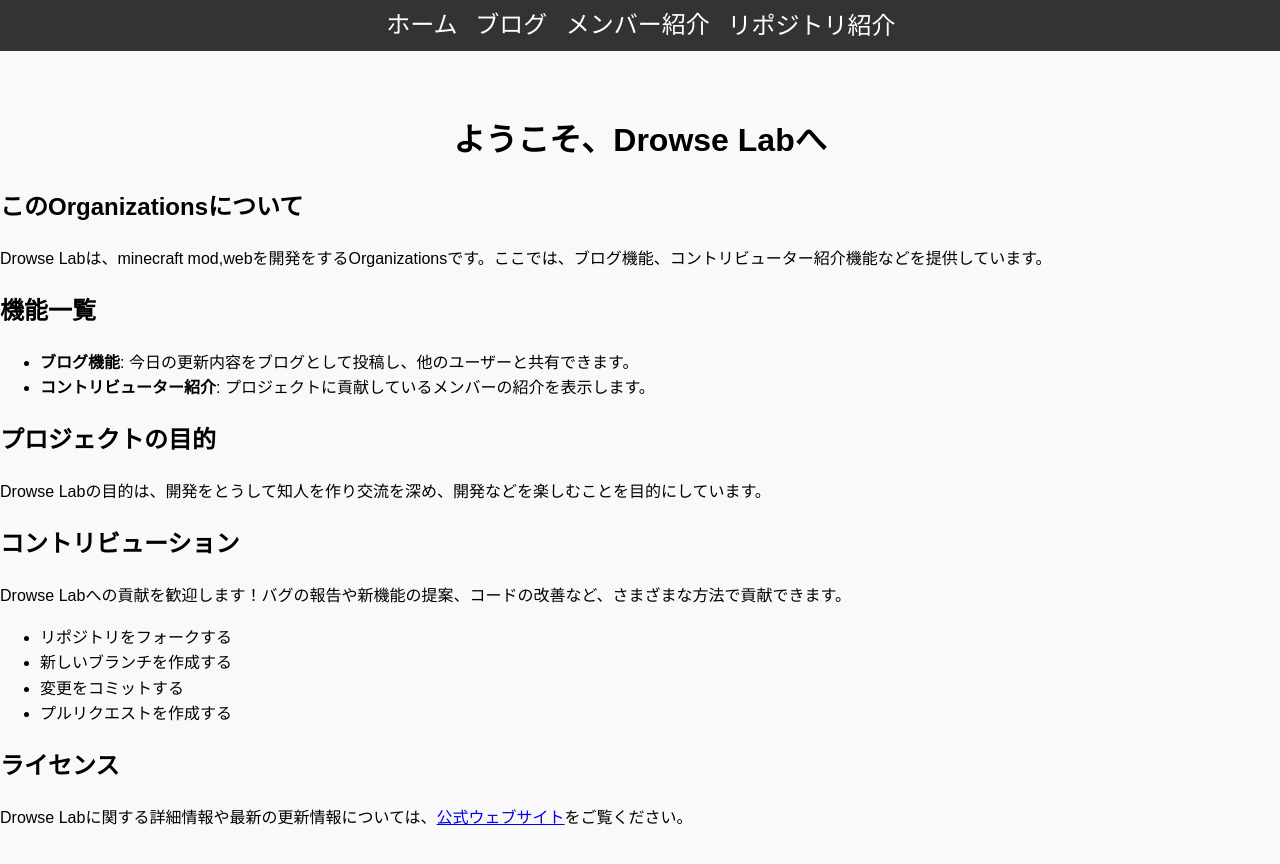
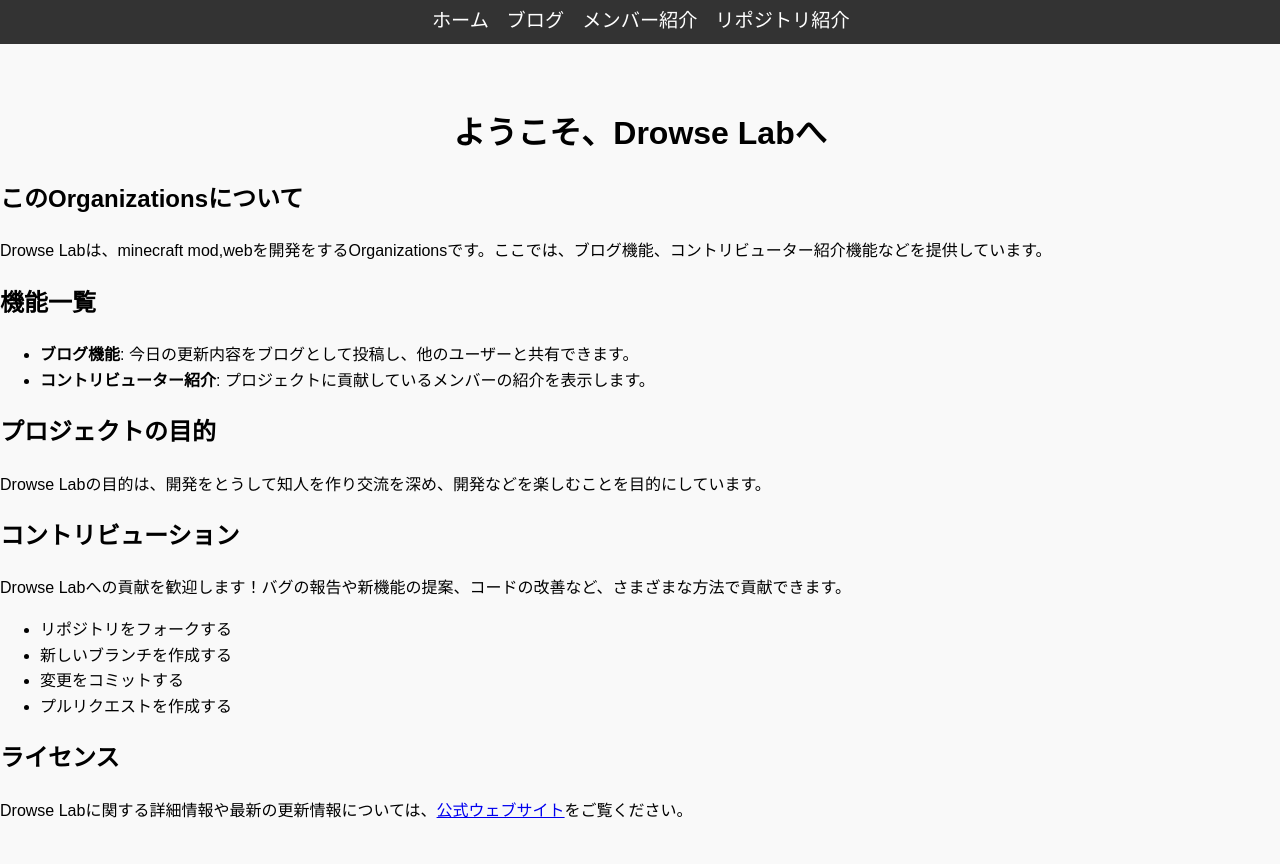
Before and after one commit to Drowse-Lab/Drowse-Lab, a Jekyll site: the page index.html, which Jekyll copies as it is, in a window 1280 px wide. Shown: the top 864 px of the page. Built offline with Jekyll 4.4.1, drawn with Linux system fonts in a browser that asks for light colours.

Commit message:
Update styles.css

```diff
--- a/assets/css/styles.css
+++ b/assets/css/styles.css
@@ -32,7 +32,7 @@ nav ul li a {
     color: white; /* リンクの文字色 */
     text-decoration: none; /* 下線を非表示 */
     padding: 0.3% 0.8%; /* リンク内のパディングを小さく */
-    font-size: 1.5rem; /* リンクのフォントサイズをさらに調整 */
+    font-size: 1.2rem; /* リンクのフォントサイズをさらに調整 */
     transition: color 0.2s; /* 色変更のアニメーション */
     white-space: nowrap;
     word-break: keep-all;
@@ -65,7 +65,7 @@ h1 {
     color: white; /* リンクの文字色 */
     text-decoration: none; /* 下線を非表示 */
     padding: 0.3% 0.8%; /* リンク内のパディングを小さく */
-    font-size: 1.5rem; /* リンクのフォントサイズをさらに調整 */
+    font-size: 1.2rem; /* リンクのフォントサイズをさらに調整 */
     transition: color 0.2s; /* 色変更のアニメーション */
     white-space: nowrap;
     word-break: keep-all;
```
